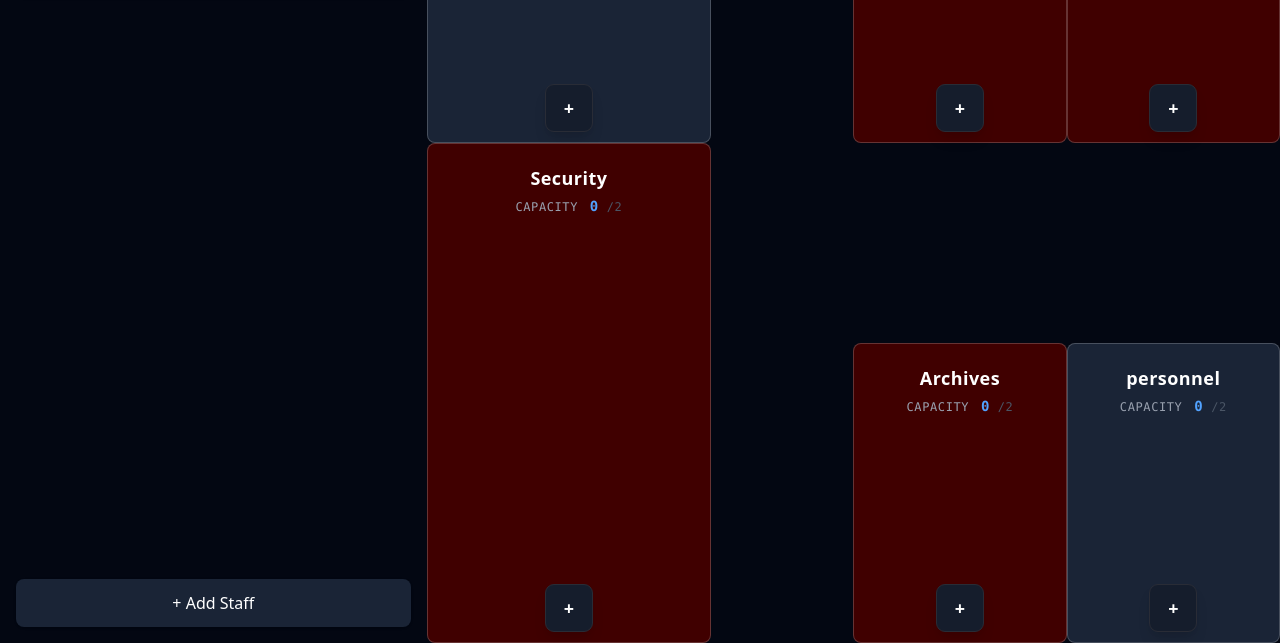
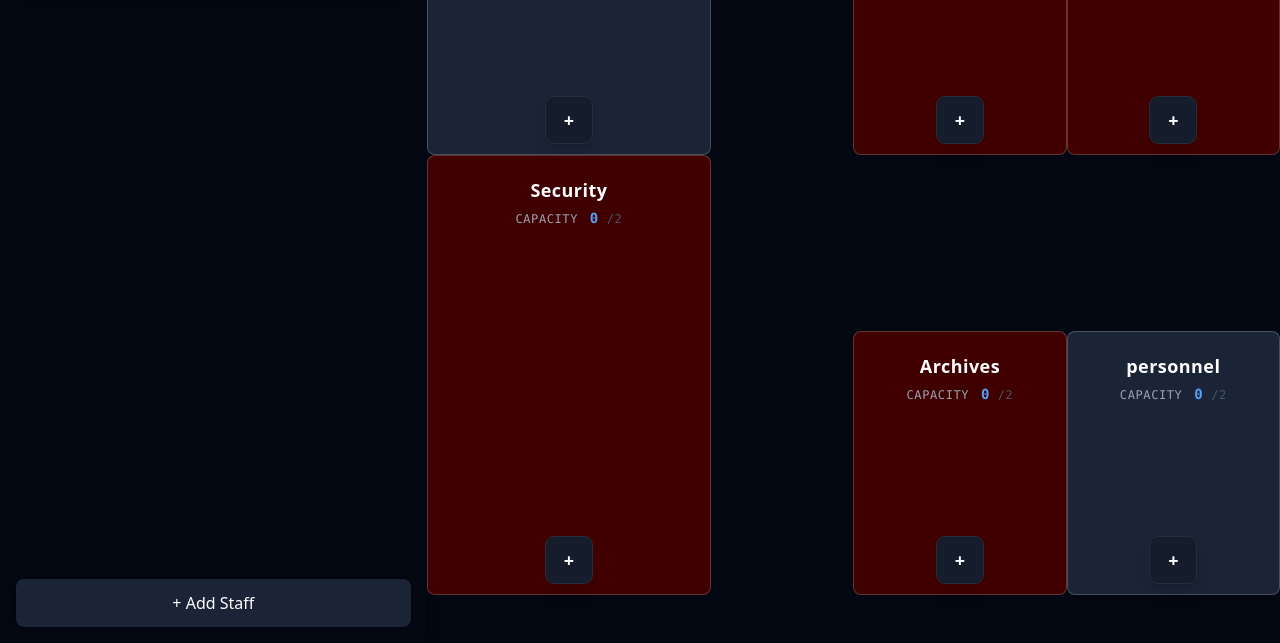
Before and after one commit to Oussama-Ait-Youss/Workspace-Staff-Manager, a plain HTML site: page index.html in a window 1280 px wide. Shown: the part 157-800 px from the top of the page. Drawn offline with nearby package versions, Linux system fonts and the light colour scheme; some packages are replaced by stand-ins of ours; files that its build step writes are made by us from their sources; a script that the page names is missing.

Commit message:
Adjust layout and styling in index.html

```diff
--- a/index.html
+++ b/index.html
@@ -18,7 +18,7 @@
 
     <div class="flex flex-col md:flex-row h-screen">
         <!-- side bar -->
-        <div class="w-full md:w-1/3 bg-[#030712] shadow-lg p-4 flex h-full flex-col justify-between ">
+        <div class="w-full md:w-1/3 bg-[#030712] shadow-lg p-4 flex h-full  flex-col justify-between ">
             <div>
                 <h1 class="text-3xl text-white py-6 font-bold mb-4">Staff Manager</h1>
                 <div>
@@ -34,7 +34,7 @@
             </button>
         </div>
         <!-- salles div -->
-        <div id="parent" class="parent text-white w-full md:flex-1 flex-col md:grid bg-[#030712]">
+        <div id="parent" class="parent text-white w-full md:flex-1 my-12 flex-col md:grid bg-[#030712]">
             <div
                 class="div1 flex bg-[#1a2436] rounded-lg flex-col border border-white/20 border/1 justify-between m-auto w-full h-full items-center ">
                 <div class="text-center  w-full pb-3 mb-2">
```
